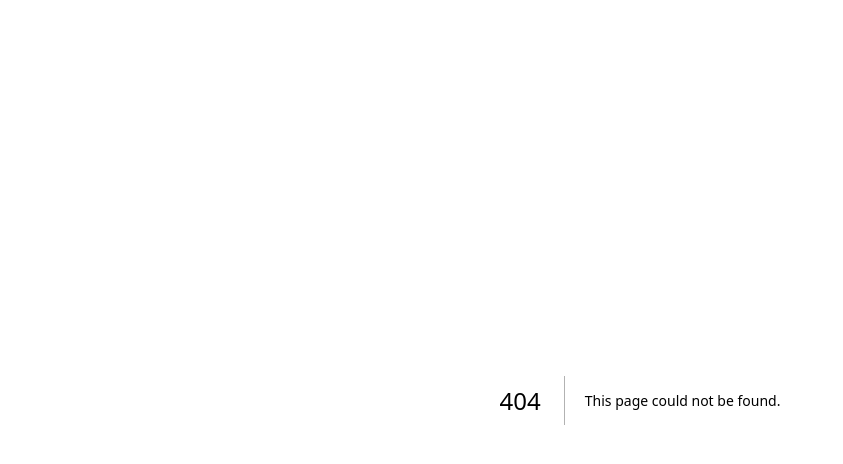
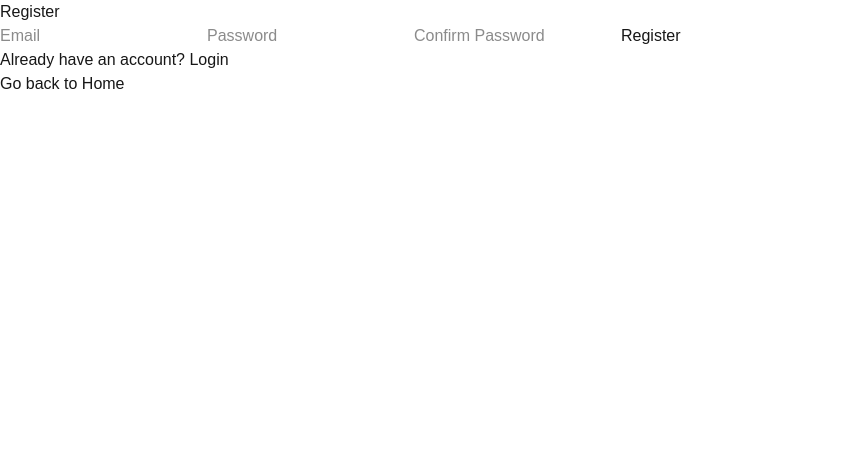
Before and after one commit to DrDead0/nextjs_Project, a Next.js app: page /register in a window 1280 px wide. Before the commit this address had no page. Shown: the top 464 px of the page, without its empty margins (0-843 px from the left). Built offline with nearby package versions, Linux system fonts and the light colour scheme.

Commit message:
Configured and Added Register Page, react hooks

```diff
--- /dev/null
+++ b/app/register/page.tsx
@@ -0,0 +1,70 @@
+"use client";
+import { useRouter } from 'next/navigation';
+import Link from 'next/link';
+import React,{useState} from 'react';
+
+function Page(){
+    const [email,setEmail]= useState("");
+    const [password, setPassword] = useState("");
+    const [confirmPassword, setConfirmPassword] = useState("");
+    const router = useRouter();
+
+    const handleSubmit = async(e: React.FormEvent<HTMLFormElement>)=>{
+        e.preventDefault();
+        if(password !== confirmPassword){
+            alert("Passwords do not match");
+            return;
+        };
+
+       try {
+        //react-query
+        //loading,error,debounce,mutation
+
+        const res = await fetch('/api/auth/register',{method: "POST",headers:{"Content-Type":"application/json"},body: JSON.stringify({email,password})});
+        const data = await res.json();
+        if(res.ok){
+            throw new Error(data.error || "Something went wrong..!");
+        }
+        console.log("Registration successful", data);
+        // alert("Registration successful, please login");
+        router.push('/login');
+       } catch (error) {
+        console.error(error);
+        // alert("Registration failed, please try again");
+       }
+    }
+
+
+
+
+
+    return(
+        <div>
+         <h1>Register</h1>
+         <form onSubmit={handleSubmit}>
+            <input
+                type="email"
+                placeholder="Email"
+                value={email}
+                onChange={(e) => setEmail(e.target.value)}
+                />
+            <input
+                type="password"
+                placeholder="Password"
+                value={password}
+                onChange={(e) => setPassword(e.target.value)}
+                />
+            <input
+                type="password"
+                placeholder="Confirm Password"
+                value={confirmPassword}
+                onChange={(e) => setConfirmPassword(e.target.value)}
+                />
+            <button type="submit">Register</button>
+            <p>Already have an account? <Link href="/login">Login</Link></p>
+            <p>Go back to <Link href="/">Home</Link></p>
+         </form>
+        </div>
+    )
+}
+export default Page;
--- a/next-auth.d.ts
+++ b/next-auth.d.ts
@@ -1,4 +1,4 @@
-import NextAuth,{DefaultSession} from "next-auth"
+import { DefaultSession } from "next-auth"
 
 declare module "next-auth" {
   /**
--- a/package.json
+++ b/package.json
@@ -11,6 +11,7 @@
   "dependencies": {
     "@imagekit/next": "^2.1.2",
     "@types/bcryptjs": "^2.4.6",
+    "bcryptjs": "^3.0.2",
     "jsonwebtoken": "^9.0.2",
     "mongoose": "^8.15.2",
     "next": "15.3.3",
```
Also changed, not shown: app/login/page.tsx (added), 1 other file (tests, documents, lock files or other folders).
